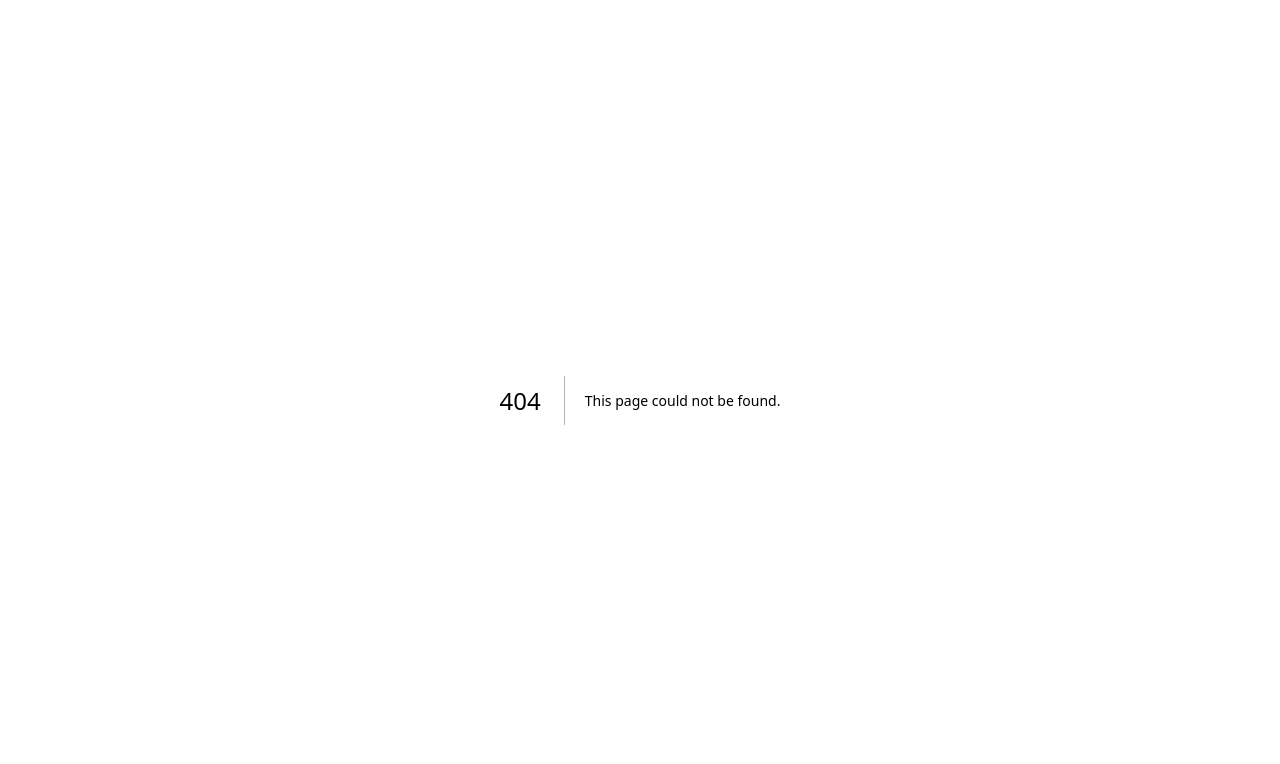
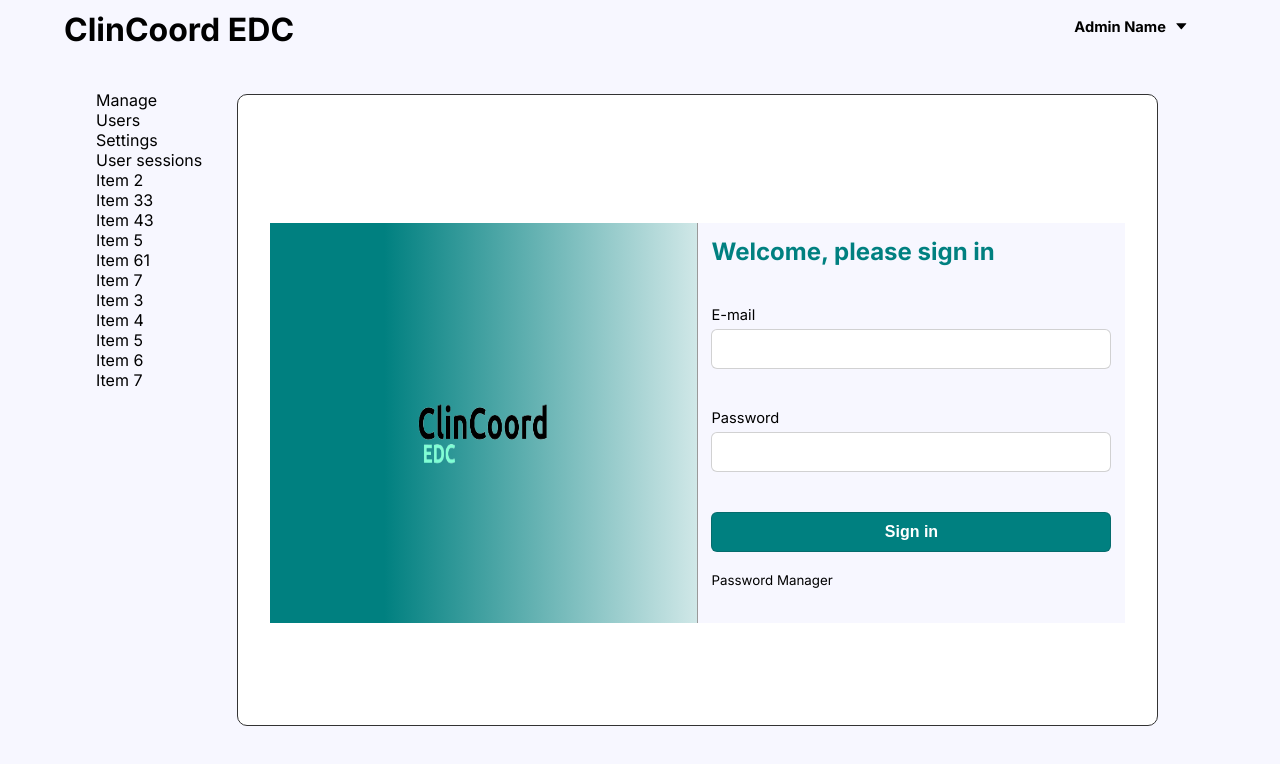
Before and after one commit to clincoordservices/edc.clincoordservices, a Next.js app: page /dashboard/admin/login in a window 1280 px wide. Before the commit this address had no page. Shown: the top 764 px of the page. Built offline with nearby package versions, Linux system fonts and the light colour scheme.

Commit message:
Verify Account: Refatored

```diff
--- a/app/components/header/page.tsx
+++ b/app/components/header/page.tsx
@@ -22,7 +22,6 @@ const Header = () => {
                               <div>
                                  <ul>
                                     <li><Link href="/login">Login</Link></li>
-                                    <li><Link href="/signup">Sigup</Link></li>
                                  </ul>
                               </div>
                           </li>
--- a/app/components/headerNoLogin/headernologin.tsx
+++ b/app/components/headerNoLogin/headernologin.tsx
@@ -23,9 +23,6 @@ const HeaderNoLogin = () => {
                 <span>
                     <Link href="/login">Login</Link>
                 </span>
-                <span>
-                    <Link href="/signup">Signup</Link>
-                </span>
             </div>
         </header>
         </div>
--- a/app/contactus/contactus.module.css
+++ b/app/contactus/contactus.module.css
@@ -44,7 +44,7 @@
     justify-content: center;
     height: 100%;
     width: 100%;
-    padding: 0 4rem 0 4rem;
+    position: absolute;
 }
 .emailsentMessage p {
      text-align:  center;
--- a/app/contactus/page.tsx
+++ b/app/contactus/page.tsx
@@ -46,10 +46,10 @@ const ContactUs = () => {
                         </div>
                         <div>
                             <span><SiMinutemailer className={styles.iconContactInfo}/> </span>
-                            <span> <strong>admin@clincoord.com</strong></span>
+                            <span> <strong>admin@clincoordservices.com</strong></span>
                         </div>
                 </article>
-                <div>
+                <div style={{position: "relative"}}>
                 <div className={`${ wasSent ? "hideListElement" : styles.emailsentMessage}`}>
                             <p>Thank you for get in touch to us,an email will be sent to you as soon as possible.</p>
                 </div>
--- /dev/null
+++ b/app/dashboard/admin/login/login.module.css
@@ -0,0 +1,131 @@
+.main_Content{
+    height: 50vh;
+    width: 100%;
+    display: flex;
+    margin-top: 8rem;
+
+    background: linear-gradient(to right, var(--secondary-color) 30%, #fff 60%);
+    background-size: 100% 100%;
+    background-repeat: no-repeat;
+    background-attachment: fixed;
+}
+.firstContent {
+     display: flex;
+     justify-content: center;
+     align-items: center;
+}
+.containerFormLogin {
+     display: flex;
+     flex-direction: column;
+     width: 50%;
+     align-items: center;
+     justify-content: center;
+     user-select: none;
+     background: linear-gradient(to right, #fff  30%, #f7f7ff 30%);
+     background-size: 100% 100%;
+     background-repeat: no-repeat;
+     background-attachment: fixed;
+}
+.containerEmail,
+.containerPassword {
+      display: flex;
+      flex-direction: column;
+}
+.containerFormLoginpBody label {
+     margin: 5px 0;
+     font-size: 11pt;
+}
+.containerFormLoginHeader h2 {
+     color: var(--secondary-color);
+}
+.containerEmail input,
+.containerPassword input {
+      text-indent: 10px;
+}
+.containerEmail input,
+.containerPassword input,
+.containerButton button {
+     width: 400px;
+     height: 40px;
+     border-radius: 0.375rem;
+     border: 1px solid rgba(26,28,30,.2);
+     font-size: 12pt;
+     color: #111111;
+     outline: none;
+}
+.containerEmail input:focus,
+.containerPassword input:focus {
+     border: 2px solid var(--primary-color);
+}
+.containerFormLogin div {
+     width: 25rem;
+}
+.firstContent{
+     width: 50%;
+     border-right: 1px solid #999;
+}
+.containerButton button {
+     background-color: var(--secondary-color);
+     font-weight: bold;
+     color: #ffffff;
+     margin-top: 5px;
+}
+.containerButton button:hover {
+     background-color: var(--secondary-color);
+     cursor: pointer;
+     opacity: .8;
+}
+.notificationLoginFormField{
+      margin: 6px 0 3px 0;
+      font-size: 10pt;
+      color: #ff4500;
+      height: 26px;
+}
+.opctionsBottomOfForm  {
+      margin-top: 20px;
+      font-size: 10pt;
+      font-weight: 400;
+}
+.opctionsBottomOfForm  p:hover,
+.opctionsBottomOfForm li:hover{
+      cursor: pointer;
+      text-decoration: underline;
+}
+.opctionsBottomOfForm li {
+     margin-top: 5px;
+}
+.opctionsBottomOfForm ul {
+      list-style: none;
+      margin-left: 10px;
+}
+/* RESPONSIBLE SIZE*/
+
+@media screen and (max-width: 849px) {
+     .firstContent {
+           display: none;
+     }
+     .main_Content{
+          background: unset;
+     }
+     .containerFormLogin {
+          width: 100%;
+          background:  #f7f7ff;
+     }
+}
+@media screen and (max-width: 431px) {
+     .main_Content {
+         width: 100%;
+     }
+     .containerFormLogin {
+           width: 100%;
+     }
+     .containerFormLogin div,
+     .containerEmail input,
+     .containerPassword input,
+     .containerButton button {
+          width: 18rem;
+     }
+     .containerFormLoginHeader h2 {
+           font-size: 15pt;
+     }
+}
--- /dev/null
+++ b/app/dashboard/admin/login/page.tsx
@@ -0,0 +1,110 @@
+"use client"
+import React, {useState} from "react";
+import type { FieldValues  } from "react-hook-form";
+import { useForm   } from "react-hook-form";
+import { zodResolver } from "@hookform/resolvers/zod";
+import Link from "next/link";
+import Image from "next/image";
+import ImageLogo from "/public/clincoordLogo.png"
+import styles from "./login.module.css";
+import { useRouter } from "next/navigation";
+import {TLoginData, LoginSchema} from "../../../utils/form_validation/loginValidation"
+// import fetchWithParams from "../utils/fetchData/fetch";
+
+const Login = () => {
+    // const [wasSent, setWasSent] = useState(true);
+    const router = useRouter();
+    const {
+            register,
+            handleSubmit,
+            formState: {errors, isSubmitting},
+            reset,
+            getValues
+    } = useForm<TLoginData>({
+            resolver: zodResolver(LoginSchema)
+    });
+
+
+    const submitHandler = async (data: FieldValues)=> {
+
+         console.log(getValues())
+        await new Promise((resolve)=> setTimeout(resolve, 1000));
+        router.push("/dashboard/admin");
+        reset();
+    }
+    const [toggleElements, setToggleElements] = useState(true);
+
+    const handlerOnclickHideListElement = () => {
+        setToggleElements(!toggleElements);
+        }
+
+    return (
+        <div  className={styles.main_Content}>
+            <div className={styles.firstContent} >
+                <Image
+                    src={ImageLogo}
+                    width={250}
+                    height={100}
+                    alt="ClinCoord EDC Logo"
+                    style={{userSelect: "none"}}
+                />
+            </div>
+            <form onSubmit={handleSubmit(submitHandler)}  method="post" className={styles.containerFormLogin}>
+                <div className={styles.containerFormLoginHeader}>
+                        <legend> <h2>Welcome, please sign in</h2> </legend>
+                </div>
+                <div className={styles.containerFormLoginpBody}>
+                    <div className={styles.notificationLoginFormField}>
+                        <span className={`${!(errors.email && errors.password) ? "hideListElement" : "showListElement"}`}>
+                        {/* className={`${fieldAlertToggle ? "hideListElement" : "showListElement"}` */}
+                            {/* <span><RiErrorWarningLine /> </span> */}
+                            <span>Authentication failed check your credencials</span>
+                        </span>
+                    </div>
+                    <div className={styles.containerEmail}>
+                        <label htmlFor="email">E-mail</label>
+                        <input
+                                type="text"
+                                id="email"
+                                {...register("email")}
+                            />
+                        <span className={styles.notificationLoginFormField}>
+                            <span className={errors.email ?"showListElement":"hideListElement"}>
+                                {/* <span><RiErrorWarningLine /> </span> */}
+                                {errors.email && (<span>{`${errors.email.message}`}</span> )}
+                            </span>
+                        </span>
+                    </div>
+                    <div className={styles.containerPassword}>
+                        <label htmlFor="password">Password</label>
+                        <input
+                            type="password"
+                            id="password"
+                            {...register("password")}
+                            />
+                        <span className={styles.notificationLoginFormField}>
+                            <span className={errors.password ?"showListElement":"hideListElement"}>
+                                 {/* <span><RiErrorWarningLine /> </span>  */}
+                                 {errors.password && (<span>{`${errors.password.message}`}</span> )}
+                            </span>
+                        </span>
+                    </div>
+                    <div className={styles.containerButton}>
+                        <button
+                            disabled={isSubmitting}
+                            type="submit">
+                                Sign in
+                        </button>
+                    </div>
+                </div>
+            <div className={styles.opctionsBottomOfForm}>
+                <p onClick={handlerOnclickHideListElement}>Password Manager</p>
+                <ul className={toggleElements ? "hideListElement" : "showListElement"}>
+                    <li><Link href="/forgetpassword">Forgot Password</Link></li>
+                </ul>
+            </div>
+        </form>
+    </div>
+    );
+}
+export default Login;
--- a/app/utils/form_validation/adminAddUsers.ts
+++ b/app/utils/form_validation/adminAddUsers.ts
@@ -15,7 +15,7 @@ export type IUserData = {
 export const IUserSchema = object({
     first_name: string().min(2, "Please enter First-name").max(255),
     last_name:  string().min(2, "Please enter Last Name").max(255,"Please enter Last Name"),
-    middle_name:  string().min(2, "Please enter Last Name").max(255,"Please enter Last Name"),
+    middle_name:  string().max(255,"Please enter Middle Name"),
     user_email: string().email("Please enter a e-mail").max(255, "Please enter a e-mail"),
     temp_pswd: string().min(6, "Please enter a Password").max(255, "Please enter a Password"),
     user_institute: string().min(2, "Please enter a Password").max(255, "Please enter a Institute"),
--- a/app/verifyaccount/page.tsx
+++ b/app/verifyaccount/page.tsx
@@ -29,7 +29,6 @@ const VerifyAccount  = () => {
        setWasSent(prev=> !prev);
        reset();
    }
-
     return (
             <>
                 <HeaderNoLogin />
```
